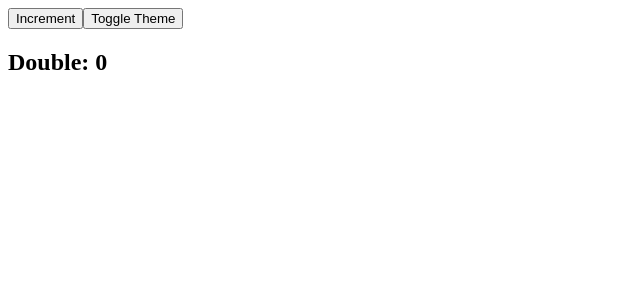
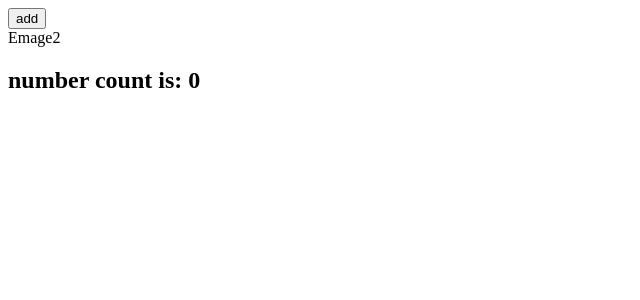
Before and after one commit to anandhuc1666/light, a React (Vite) app: page /1 in a window 1280 px wide. Shown: the top 300 px of the page, without its empty margins (0-640 px from the left). Built offline with nearby package versions, Linux system fonts and the light colour scheme.

Commit message:
CodeBuild

```diff
--- a/src/Image/Emage.jsx
+++ b/src/Image/Emage.jsx
@@ -73,28 +73,40 @@
 // }
 
 // export default Emage
-import React, { useMemo, useState } from 'react'
+// import React, { useMemo, useState } from 'react'
+
+// function Emage() {
+//     const[count, setCount]=useState(0)
+//       const expensiveCalc = (num) => {
+//     console.log("Calculating...");
+//     for (let i = 0; i < 1e8; i++) {} // simulate heavy work
+//     return num * 2;
+//   };
+//   const double = useMemo(()=>expensiveCalc(count),[count])
+//   return (
+//     <div>
+//         <button onClick={()=>setCount((pre)=>pre+1)}>add</button>
+//         <h2>{count}</h2>
+//     </div>
+//   )
+// }
+
+// export default Emage
+import React, { useCallback, useState } from 'react'
+import Emage2 from './Emage2'
 
 function Emage() {
-     const [count, setCount] = useState(0);
-  const [dark, setDark] = useState(false);
-
-  const expensiveCalc = (num) => {
-    console.log("Calculating...");
-    for (let i = 0; i < 1e8; i++) {} // simulate heavy work
-    return num * 2;
-  };
-
-  // ✅ only recalculates when count changes
-  const double = useMemo(() => expensiveCalc(count), [count]);
-
-  return (
-    <div style={{ background: dark ? "black" : "white", color: dark ? "white" : "black" }}>
-      <button onClick={() => setCount(c => c + 1)}>Increment</button>
-      <button onClick={() => setDark(d => !d)}>Toggle Theme</button>
-      <h2>Double: {double}</h2>
-    </div>
-  );
+    const [count, setCount] = useState(0)
+    const handle = useCallback(() => {
+        setCount((pre) => pre )
+    }, [])
+    console.log(`page one: ${count}`)
+    return (
+        <div>
+            <button onClick={handle}>add</button>
+            <Emage2 count={count}/>
+        </div>
+    )
 }
 
 export default Emage
--- a/src/Image/Emage2.jsx
+++ b/src/Image/Emage2.jsx
@@ -1,10 +1,23 @@
+// import React from 'react'
+
+// const  Emage2 = React.memo(({name})=>{
+//     // “Only re-render this component if its props actually changed.”
+//     console.log(name)
+//   return (
+//    <h2>{name}</h2>
+//   )
+// })
+
+// export default Emage2
 import React from 'react'
 
-const  Emage2 = React.memo(({name})=>{
-    // “Only re-render this component if its props actually changed.”
-    console.log(name)
+const Emage2 = React.memo (({count})=>{
+    console.log(`page2:${count}`)
   return (
-   <h2>{name}</h2>
+    <div>Emage2
+        <h2>{`number count is: ${count}`}</h2>
+    </div>
+
   )
 })
 
```
